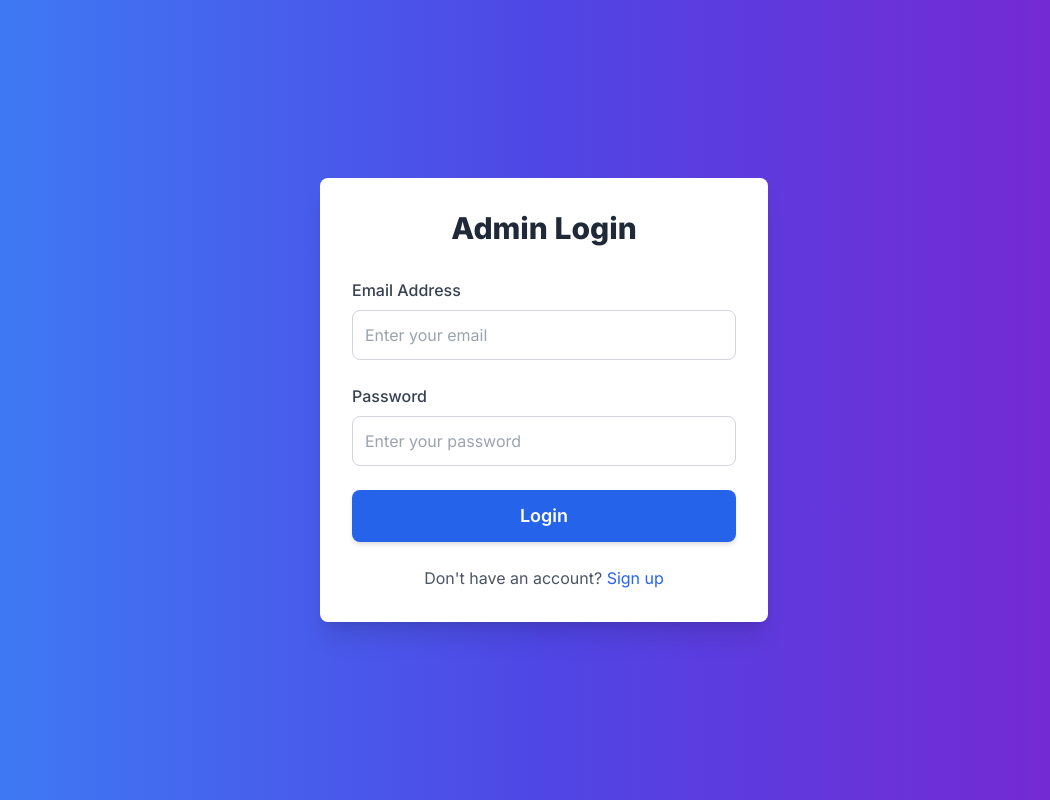
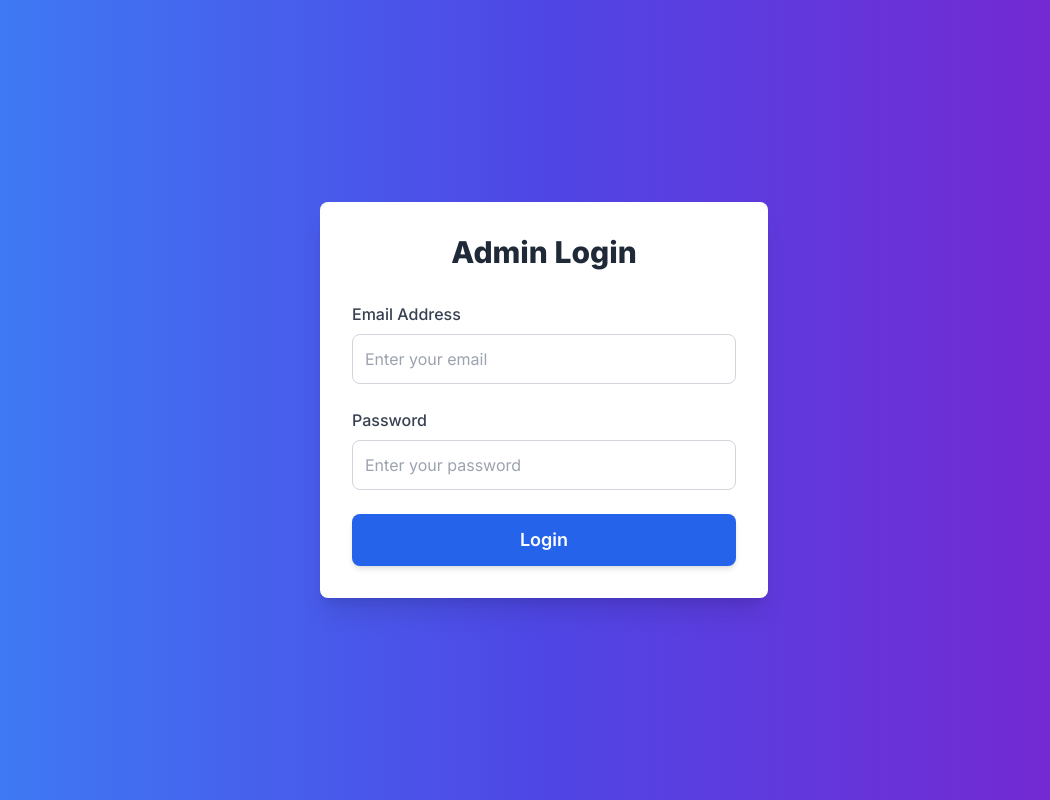
Before and after one commit to Jed0143/Student_Management, a Next.js app: page /loginadmin in a window 1280 px wide. Shown: the whole page, without its empty margins (96-1146 px from the left). Built offline with nearby package versions, Linux system fonts and the light colour scheme.

Commit message:
Update page.tsx

```diff
--- a/src/app/loginadmin/page.tsx
+++ b/src/app/loginadmin/page.tsx
@@ -42,11 +42,6 @@ const LoginPage = () => {
             </button>
           </div>
         </form>
-
-        {/* Footer */}
-        <div className="mt-6 text-center text-gray-600">
-          <p>Don&apos;t have an account? <a href="#" className="text-blue-600 hover:underline">Sign up</a></p>
-        </div>
       </div>
     </div>
   );
```
